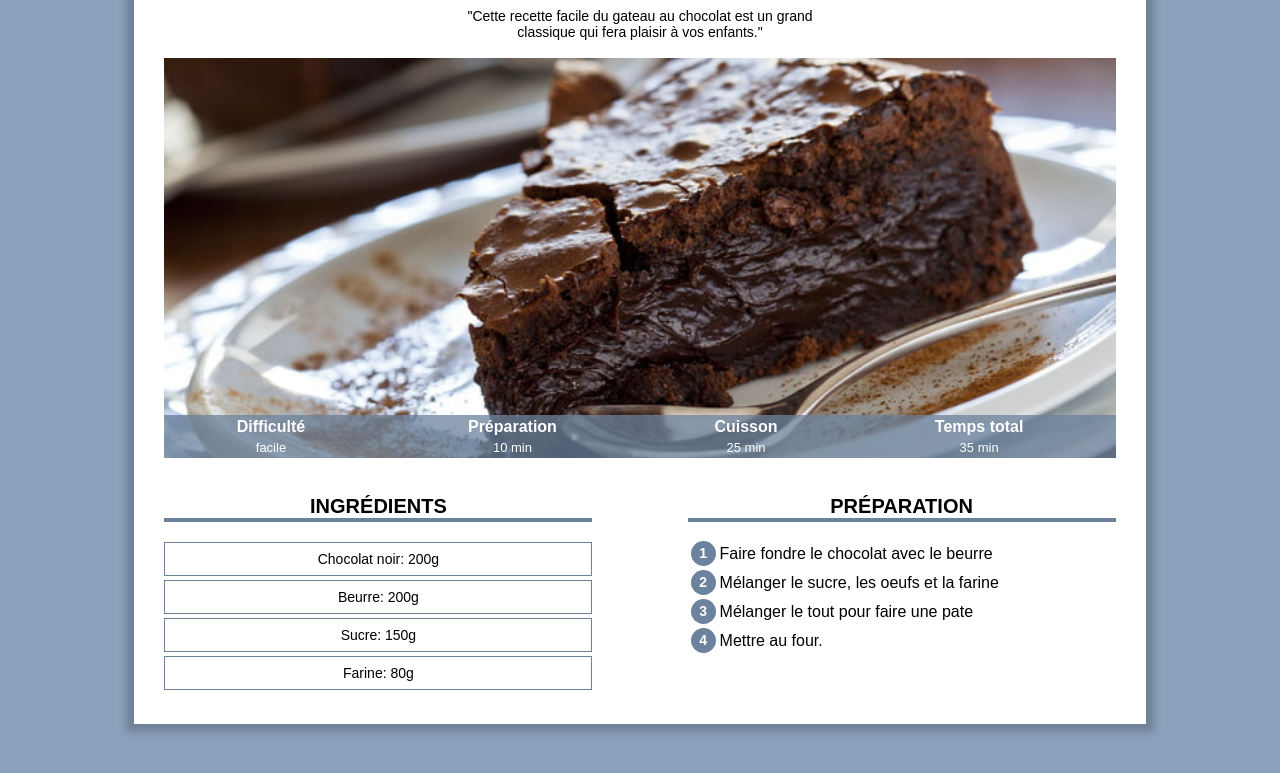
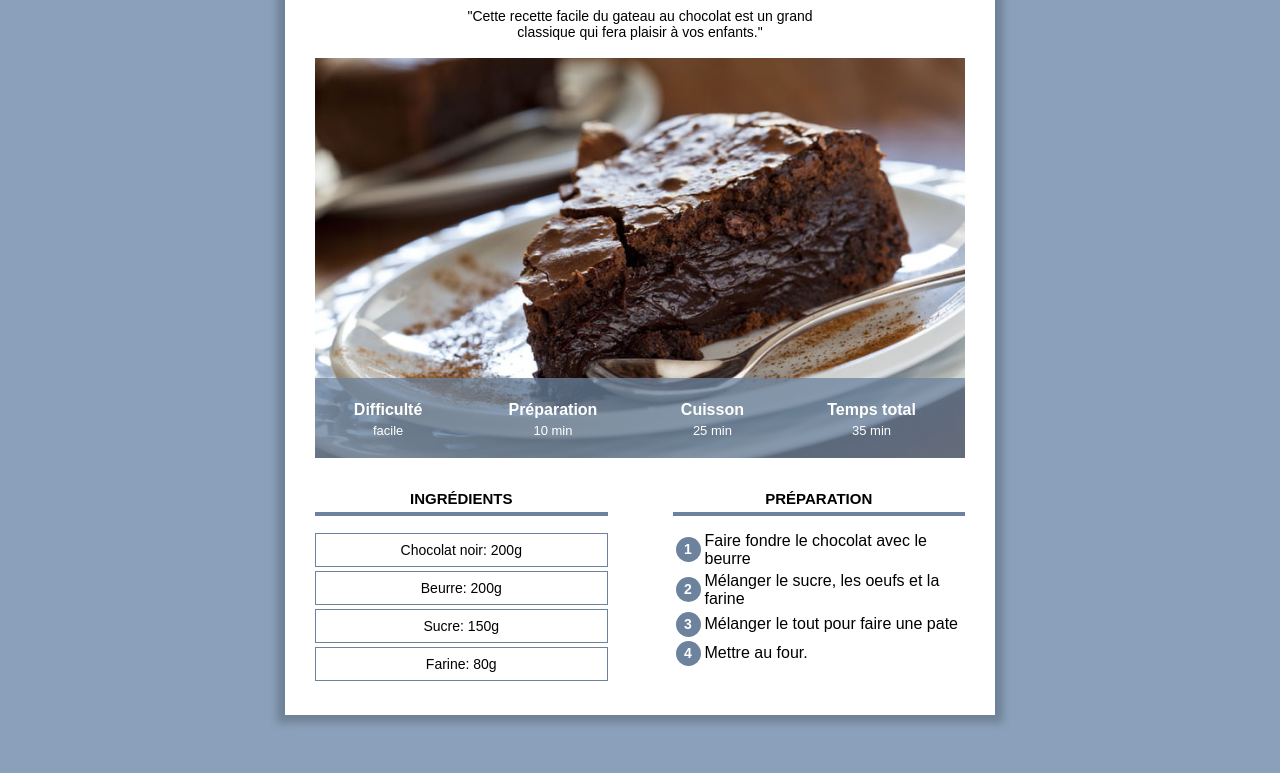
Before and after one commit to Roymas20/site_receita, a plain HTML site: page index.html in a window 1280 px wide. Shown: the part 163-936 px from the top of the page. Drawn offline with Linux system fonts and the light colour scheme.

Commit message:
Add files via upload

```diff
--- a/gateau.css
+++ b/gateau.css
@@ -26,9 +26,9 @@ p.categorie{
 
 div.contenu{
     background-color: white;
-    margin: 60px 10% 80px 10% ;
-    padding: 0 30px 30px 30px;
-    min-width: 335px;
+    margin: 30px 8% 30px 8% ;
+    padding: 0px 4px 20px 4px;
+    min-width: 350px;
     box-shadow: 0px 0px 8px 8px rgba(0, 0, 0, 0.2);
     overflow: visible;
 }
@@ -76,18 +76,19 @@ table.info{
     position: absolute;
     bottom: 0px;
     width: 100%;
+    height: 50px;
     color: white;
     background-color: #6c829dc0;
 }
 
 table.info td{
     text-align: center;
-    font-size:13px ;
+    font-size:10px ;
     vertical-align: top;
 }
 table.info th{
     text-align: center;
-    font-size:16px ;
+    font-size:12px ;
     vertical-align: bottom;
 }
 
@@ -101,25 +102,23 @@ img.info{
 
 div.colonne{
     margin-top: 20px;
-    width: 45%;
+    width: 100%;
 }
 
 div.colonne1{
 
-    margin-right: 10%;
     display: inline-block;
 }
 
 div.colonne h2{
    text-align: center;
    text-transform: uppercase;
-   font-size: 20px;
+   font-size: 15px;
    border-bottom: 4px solid #6c829d;
+   padding-bottom: 5px;
 }
 
-div.colonne2{
-    float: right;
-}
+
 div.ingredients p{
     text-align: center ;
     font-size: 14px;
@@ -156,3 +155,52 @@ table.preparation td td.preparation_etape{
 table.preparation tr{
   height: 40px;
 }
+
+@media only screen and (min-width: 768px) {
+    /* For pc: */
+    div.contenu{
+        background-color: white;
+        margin: 60px 7% 60px 7% ;
+        padding: 0 30px 30px 30px;
+        min-width: 350px;
+
+    }
+    table.info{
+        height:80px ;
+    }
+
+    table.info td{
+
+        font-size:13px ;
+
+    }
+    table.info th{
+        font-size:16px ;
+    }
+
+    div.colonne{
+        margin-top: 20px;
+        width: 45%;
+    }
+
+    div.colonne1{
+
+        margin-right: 10%;
+    }
+
+    div.colonne2{
+        float: right;
+    }
+
+  }
+
+  @media only screen and (min-width: 90px){
+    div.contenu{
+        margin-left: auto;
+        margin-right: auto;
+        width: 650px;
+    }
+
+
+
+  }
--- a/index.html
+++ b/index.html
@@ -3,6 +3,7 @@
     <head>
         <title>Gateau au chocolat</title>
         <meta charset="UTF-8">
+        <meta name="viewport" content="width=device-width, initial-scale=1.0">
         <link href="gateau.css" rel="stylesheet">
     <body>
          <div class="contenu">
```
